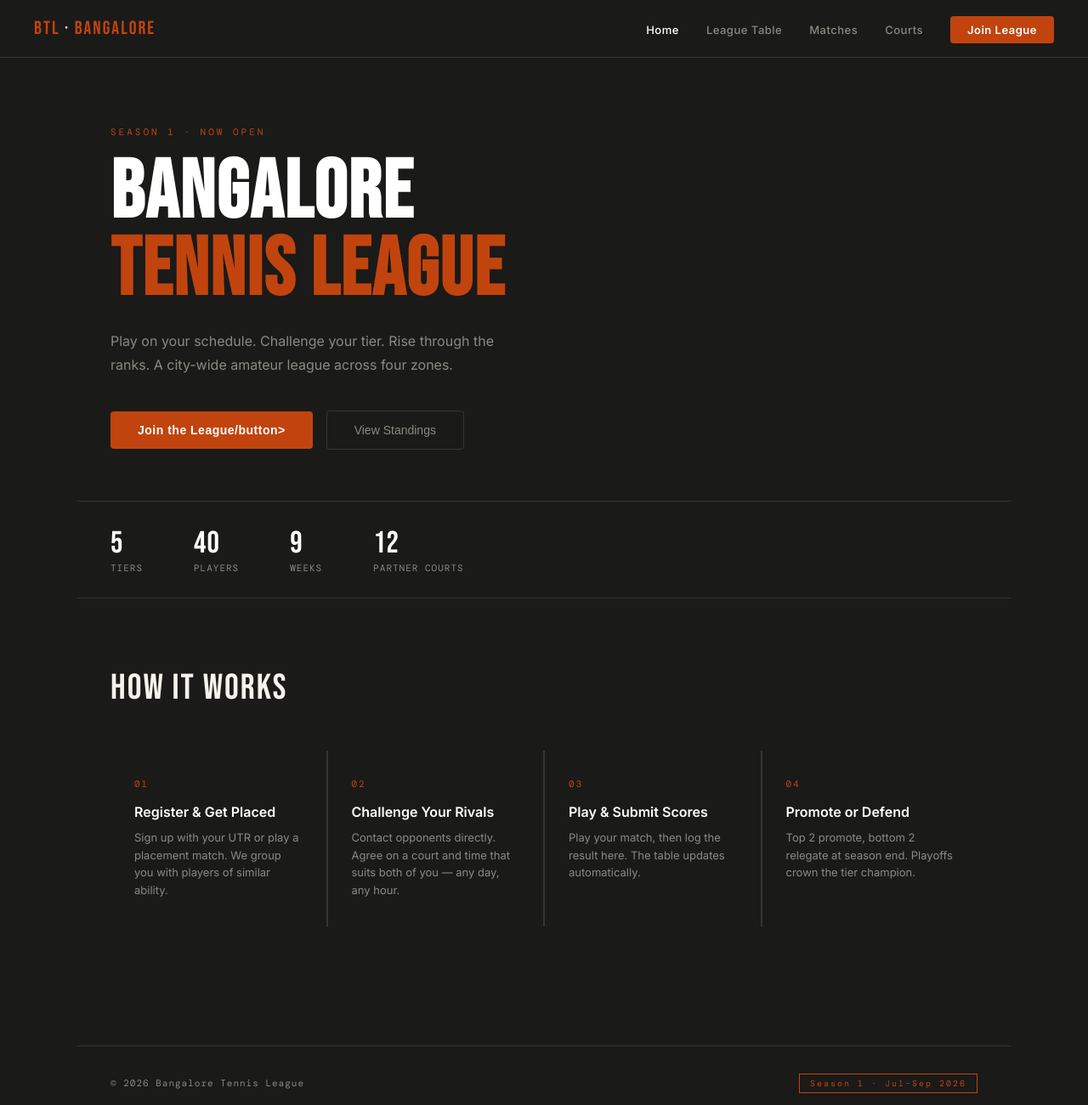
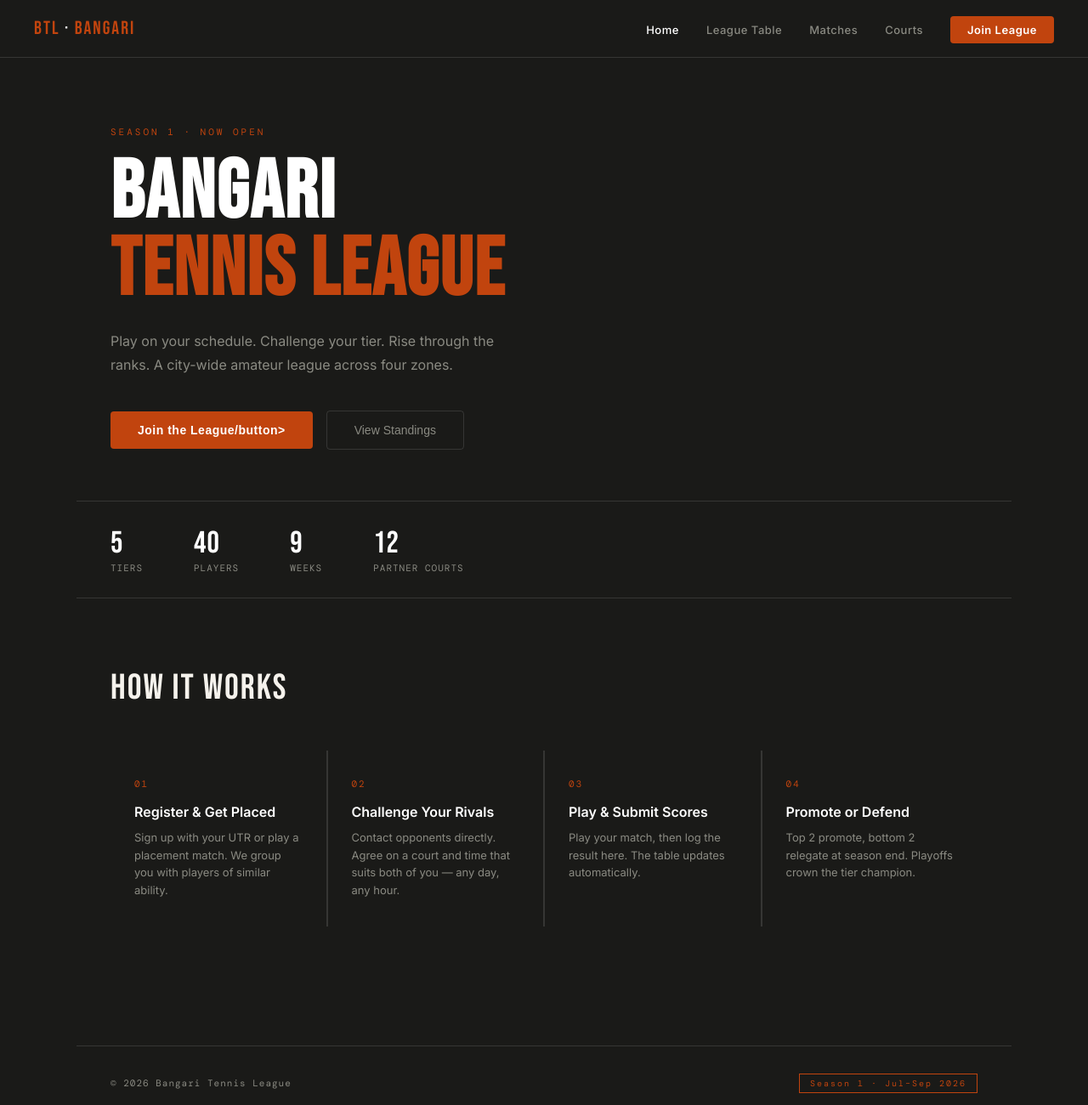
Before and after one commit to Amyth03/Bangari-Tennis-League, a plain HTML site: page index.html in a window 1280 px wide. Shown: the whole page at 85% size. Drawn offline with nearby package versions, Linux system fonts and the light colour scheme.

Commit message:
Update branding from Bangalore to Bangari

```diff
--- a/index.html
+++ b/index.html
@@ -515,7 +515,7 @@
 <body>
 
 <nav>
-  <div class="nav-logo">BTL <span>·</span> Bangalore</div>
+  <div class="nav-logo">BTL <span>·</span> Bangari</div>
   <ul>
     <li><a onclick="showSection('home')" class="active" id="nav-home">Home</a></li>
     <li><a onclick="showSection('table')" id="nav-table">League Table</a></li>
@@ -529,7 +529,7 @@
 <div class="section active" id="section-home">
   <div class="hero">
     <p class="hero-eyebrow">Season 1 · Now Open</p>
-    <h1>Bangalore<em>Tennis League</em></h1>
+    <h1>Bangari<em>Tennis League</em></h1>
     <p class="hero-sub">Play on your schedule. Challenge your tier. Rise through the ranks. A city-wide amateur league across four zones. </p>
     <div class="hero-actions">
       <button class="btn-primary" onclick="showSection('register')">Join the League/button>
@@ -844,7 +844,7 @@
         <div class="fee-detail">Includes 14+ matches · Balls at partner courts · Playoffs</div>
       </div>
       <div>
-        <div class="fee-amount">₹3,000</div>
+        <div class="fee-amount">₹5,000</div>
       </div>
     </div>
 
@@ -853,7 +853,7 @@
 </div>
 
 <footer>
-  <p>© 2026 Bangalore Tennis League</p>
+  <p>© 2026 Bangari Tennis League</p>
   <div class="season-badge">Season 1 · Jul–Sep 2026</div>
 </footer>
 
```
